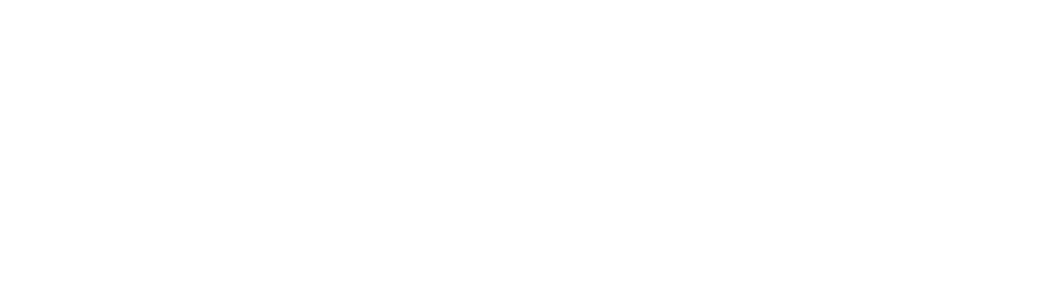
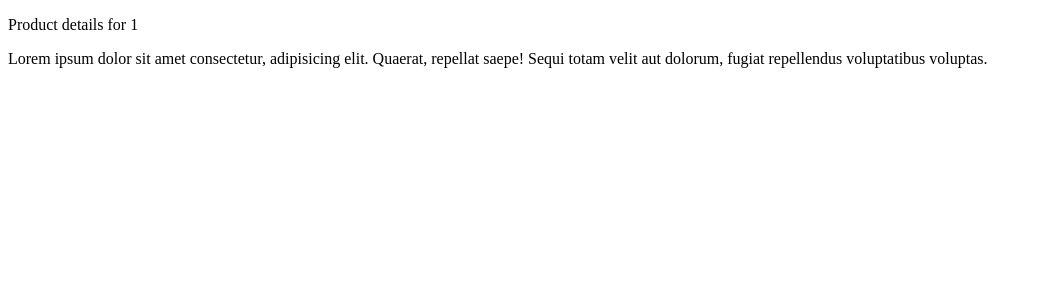
Before and after one commit to rewanhamed22/bashamel, a Nuxt app: page /products/1 in a window 1280 px wide. Before the commit this address had no page. Shown: the top 300 px of the page, without its empty margins (0-1042 px from the left). Built offline with nearby package versions, Linux system fonts and the light colour scheme.

Commit message:
add route prameter

```diff
--- /dev/null
+++ b/pages/products/[id].vue
@@ -0,0 +1,16 @@
+<template>
+  <div>
+    <p>Product details for {{ id }}</p>
+    <p>
+      Lorem ipsum dolor sit amet consectetur, adipisicing elit. Quaerat,
+      repellat saepe! Sequi totam velit aut dolorum, fugiat repellendus
+      voluptatibus voluptas.
+    </p>
+  </div>
+</template>
+
+<script setup>
+const { id } = useRoute().params;
+</script>
+
+<style scoped></style>
```
